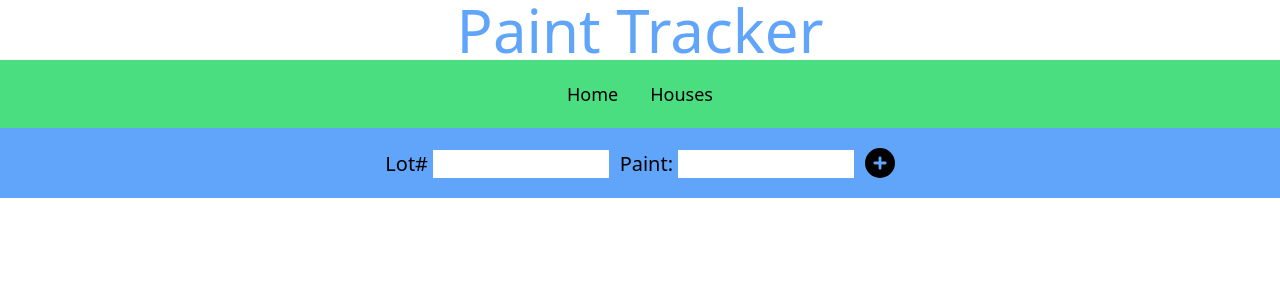
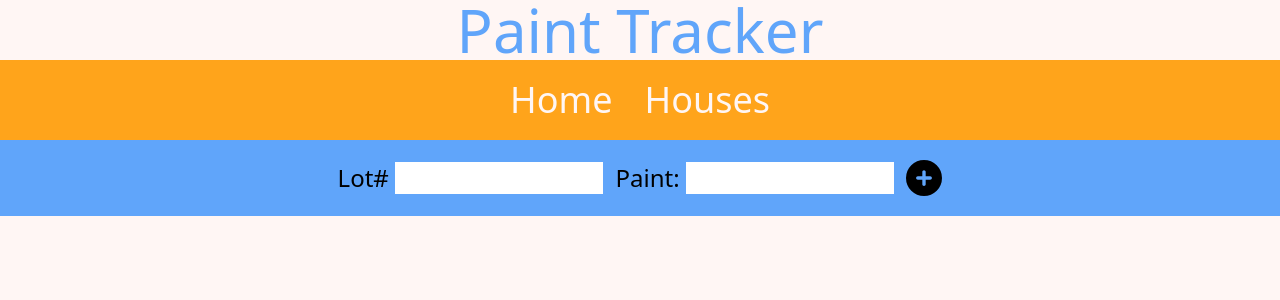
Before and after one commit to wildxxrd/paint-tracker, a React (Create React App) app: page / in a window 1280 px wide. Shown: the top 300 px of the page. Built offline with nearby package versions, Linux system fonts and the light colour scheme.

Commit message:
style and tweaks

```diff
--- a/src/App.tsx
+++ b/src/App.tsx
@@ -8,14 +8,14 @@ import HouseList from './Components/HouseList'
 
 const App: React.FC = () => {
   return (
-    <>
+    <div className='bg-[#FFF6F4] h-screen w-screen'>
     <Header />
     <NavBarComponent />
     <Routes>
       <Route path='/' element={ <MainComponent /> }/>
       <Route path='/houses' element={<HouseList />}/>
     </Routes>
-    </>
+    </div>
   )
 }
 
--- a/src/Components/HouseForm.tsx
+++ b/src/Components/HouseForm.tsx
@@ -21,8 +21,6 @@ async function addDocument (house: House): Promise<void> {
 const HouseForm: React.FC = () => {
   const [lotNumer, setLotNumber] = useState<string>('')
   const [paint, setPaint] = useState<string>('')
-  // eslint-disable-next-line @typescript-eslint/no-unused-vars
-  const [isDisabled, setIsDisabled] = useState<boolean>(false)
 
   const handleSubmit = (e: React.FormEvent<HTMLFormElement>): void => {
     e.preventDefault()
@@ -38,7 +36,7 @@ const HouseForm: React.FC = () => {
     <div>
       <div className="flex justify-center bg-blue-400">
       <form
-        className=" py-5 text-xl font-bacasime"
+        className=" py-5 text-2xl font-bacasime"
         action=""
         onSubmit={handleSubmit}
       >
--- a/src/Components/HouseList.tsx
+++ b/src/Components/HouseList.tsx
@@ -4,13 +4,6 @@ import { faTrash } from '@fortawesome/free-solid-svg-icons'
 
 import '../globalStyles.css'
 import { collection, getFirestore, deleteDoc, getDocs, doc } from 'firebase/firestore'
-// interface House {
-//   houseList: Array<{
-//     lot: string
-//     color: string
-//   }>
-// }
-// const houseList: object[] = []
 
 interface House {
   id: string
@@ -18,10 +11,6 @@ interface House {
   color: string
 }
 const HouseList: React.FC = () => {
-  // eslint-disable-next-line @typescript-eslint/no-unused-vars
-
-  // eslint-disable-next-line @typescript-eslint/no-unused-vars
-  const [houseList, setHouseList] = useState<object[]>([])
   const [house, setHouse] = useState<House[]>([])
 
   useEffect(() => {
@@ -66,12 +55,12 @@ const HouseList: React.FC = () => {
   }
 
   return (
-    <div className=' flex justify-center font-bacasime'>
+    <div className=' flex justify-center bg-blue-400 '>
       <ul>
-        <li><h1 className='text-2xl px-3 py-2'>List of Houses</h1></li>
+        <li><h1 className='text-4xl font-bacasime border-b-2 px-3 py-2'>List of Houses</h1></li>
       {house.map(item => (
         // eslint-disable-next-line @typescript-eslint/no-misused-promises
-        <li key={item.id} className='' >Lot#: {item.lot + ', House Color: ' + item.color + '   '}<FontAwesomeIcon className='cursor-pointer' color='red' icon={faTrash} onClick={async () => { await deleteItem(item.id) }} /> </li>
+        <li key={item.id} className='text-2xl bg-[#5A96E3] text-[#FFF6F4] px-3 py-4 my-4 border-b-2' >Lot#: {item.lot + ', House Color: ' + item.color + '   '}<FontAwesomeIcon className='cursor-pointer' color='red' icon={faTrash} onClick={async () => { await deleteItem(item.id) }} /> </li>
       ))}
       </ul>
     </div>
--- a/src/Components/NavBarComponent.tsx
+++ b/src/Components/NavBarComponent.tsx
@@ -4,10 +4,10 @@ import { Link } from 'react-router-dom'
 
 const NavBarComponent: React.FC = () => {
   return (
-    <div className='flex justify-center bg-green-400'>
-        <nav className='flex text-lg'>
-            <Link className='px-4 py-5' to='/'>Home</Link>
-            <Link className='px-4 py-5' to='/houses'>Houses</Link>
+    <div className='flex justify-center bg-[#FFA41B]'>
+        <nav className='flex text-[#FFF6F4] text-4xl font-bacasime '>
+            <Link className='px-4 py-5 hover:text-blue-400' to='/'>Home</Link>
+            <Link className='px-4 py-5 hover:text-blue-400' to='/houses'>Houses</Link>
             {/* <a href="#" className='px-4 py-5'>Home</a>
             <a href="#" className='px-4 py-5'>About</a> */}
         </nav>
```
